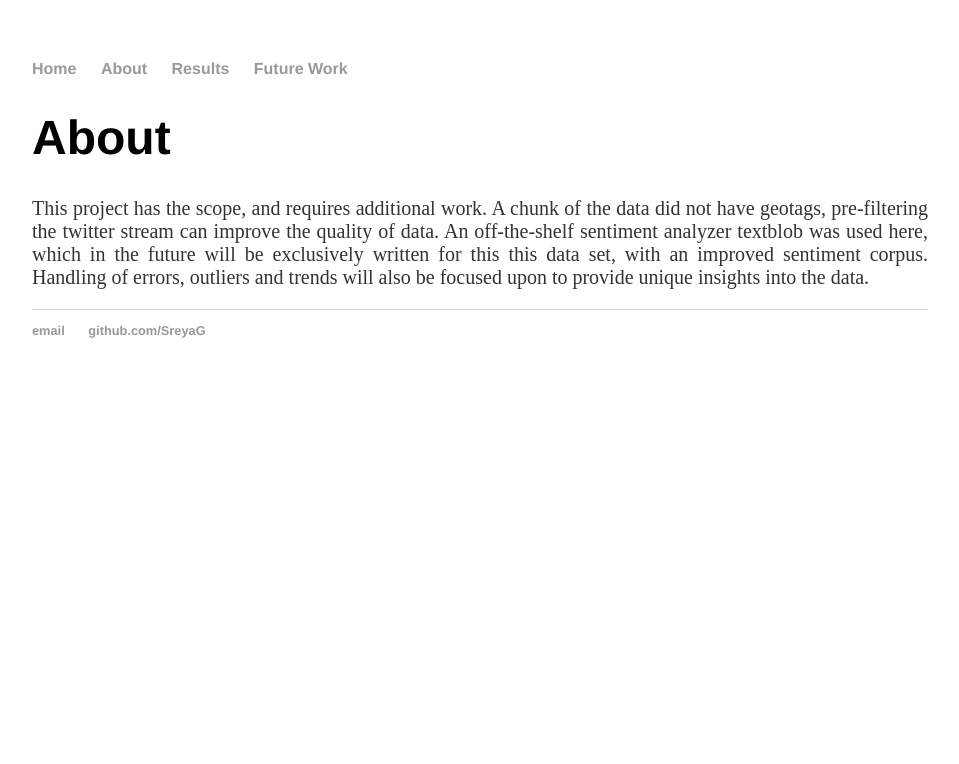
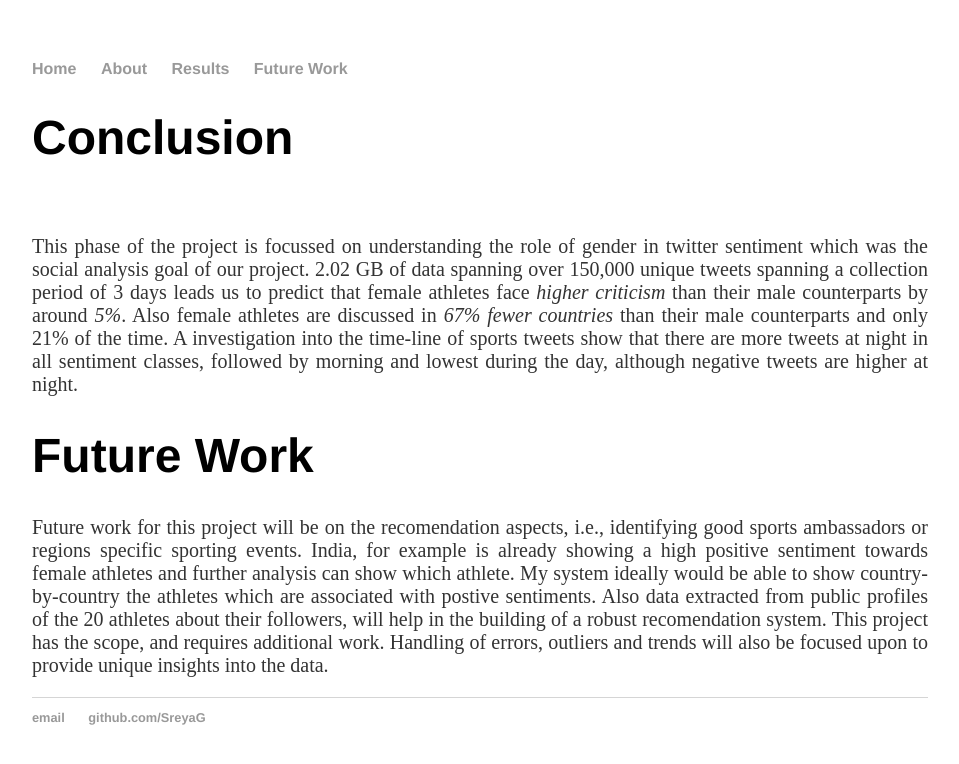
Before and after one commit to SreyaG/SportTweet, a Jekyll site: the page built from futurework/index.html, in a window 1280 px wide. Shown: the top 764 px of the page, without its empty margins (160-1119 px from the left). Built offline with Jekyll 4.4.1, drawn with Linux system fonts in a browser that asks for light colours.

Commit message:
Update index.html

```diff
--- a/futurework/index.html
+++ b/futurework/index.html
@@ -3,9 +3,19 @@ layout: post
 title: Twitter about
 ---
 <div class="blurb">
-	<h1>About</h1>
-	<p>This project has the scope, and requires additional work. A chunk of the data did not have
-  geotags, pre-filtering the twitter stream can improve the quality of data. An off-the-shelf sentiment analyzer textblob was used here,
-  which in the future will be exclusively written for this this data set, with an improved sentiment corpus.
-  Handling of errors, outliers and trends will also be focused upon to provide unique insights into the data. </p>
+	<h1>Conclusion</h1>
+	<br>
+	<p>
+	This phase of the project is focussed on understanding the role of gender in twitter sentiment which was the social analysis goal of our project.
+	2.02 GB of data spanning over 150,000 unique tweets spanning a collection period of 3 days leads
+	us to predict that female athletes face <i>higher criticism</i> than their male counterparts by around <i>5%</i>. Also female athletes are discussed in <i>67% fewer countries</i> than their male counterparts and only 21% of the time.
+	A investigation into the time-line of sports tweets show that there are more tweets at night in all sentiment classes, followed by morning and lowest during the day, although negative tweets are higher at night.
+
+
+	</p>
+	<h1>Future Work</h1>
+	<p>Future work for this project will be on the recomendation aspects, i.e., identifying good sports ambassadors or regions specific sporting events. India, for example is already showing a high positive sentiment
+    towards female athletes and further analysis can show which athlete. My system ideally would be able to show country-by-country the athletes which are associated with postive sentiments. Also data extracted from public
+    profiles of the 20 athletes about their followers, will help in the building of a robust recomendation system.
+	This project has the scope, and requires additional work. Handling of errors, outliers and trends will also be focused upon to provide unique insights into the data. </p>
 </div><!-- /.blurb -->
```
